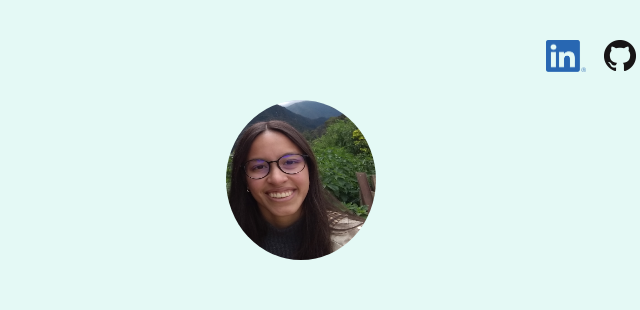
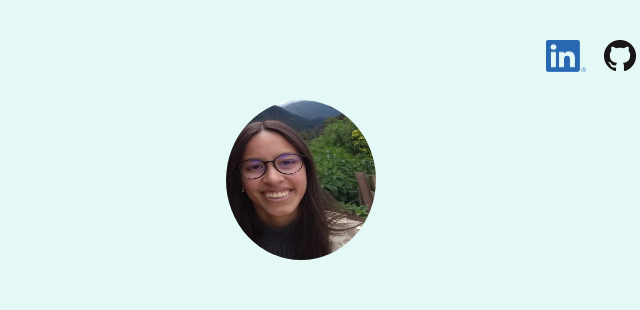
Before and after one commit to paulinaacostac/Portfolio, a plain HTML site: page index.html in a window 1280 px wide. Shown: the top 310 px of the page, 344-984 px from the left. Drawn offline with Linux system fonts and the light colour scheme.

Commit message:
Change headshot

```diff
--- a/index.html
+++ b/index.html
@@ -14,7 +14,7 @@
                 src="images/GithubLogo.png"></a>
         <a href="https://www.linkedin.com/in/paulinaacostac/" target="_blank"><img class="linkedin-icon"
                 src="images/LinkedinLogo.png"></a>
-        <img class="headshot" src="images/headshot.png">
+        <img class="headshot" src="images/headshot1.jpg">
         <div class="title-text">
             <h1>Paulina Acosta</h1>
             <h2 style="color:#66BFBF">I'm a <span class="typing" style="color:#5d27db"></span></h2>
```
Also changed, not shown: images/headshot.PNG (deleted), images/headshot1.jpg (added).
